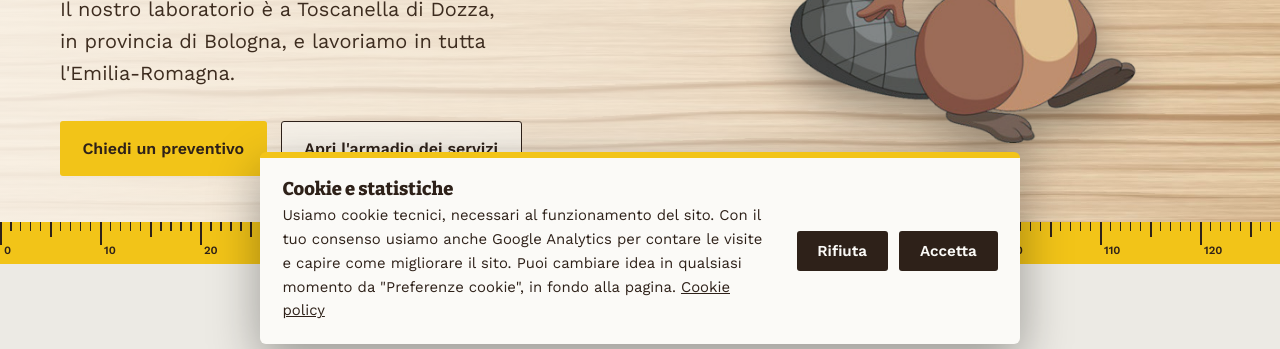
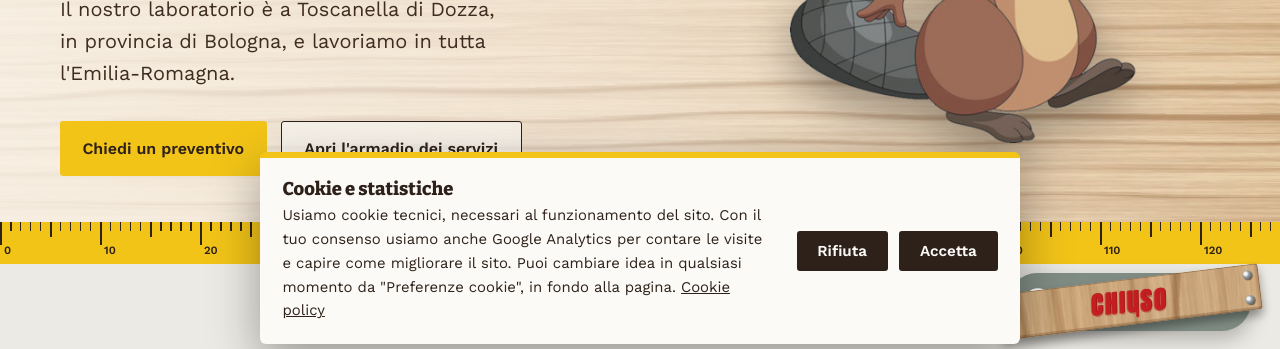
Before and after one commit to ilcastoro/ilcastoro.github.io, a plain HTML site: page index.html in a window 1280 px wide. Shown: the part 440-789 px from the top of the page. Drawn offline with nearby package versions, Linux system fonts and the light colour scheme.

Commit message:
Pulsante WhatsApp attivo solo negli orari di apertura, con tavola CHIUSO fuori orario
Co-Authored-By: Claude Opus 5.5 <noreply@anthropic.com>
Claude-Session: https://claude.ai/code/session_013yCEezBgPxXtptbJ3hqXxY

```diff
--- a/index.html
+++ b/index.html
@@ -294,6 +294,28 @@
   .btn-scuro:hover{background:var(--noce-2)}
   @media (max-width:640px){.banner-cookie{grid-template-columns:1fr}.banner-cookie .scelte .btn{flex:1}}
 
+  /* ---------- pulsante WhatsApp con orari ---------- */
+  .wa{position:fixed;right:clamp(.9rem,2.5vw,1.8rem);bottom:clamp(.9rem,2.5vw,1.8rem);z-index:55;display:flex;align-items:center;gap:.7rem;
+    background:#1FA855;color:#fff;text-decoration:none;font:600 1rem var(--sans);padding:.75rem 1.2rem .75rem .8rem;border-radius:40px;box-shadow:0 10px 26px rgba(20,80,40,.35)}
+  .wa:hover{background:#178F47}
+  .wa svg{width:34px;height:34px;flex:none}
+  .wa .tavola-chiuso{display:none}
+  .wa.chiuso{background:#7f8c84;box-shadow:0 8px 20px rgba(0,0,0,.25);cursor:not-allowed}
+  .wa.chiuso:hover{background:#7f8c84}
+  .wa.chiuso .tavola-chiuso{display:flex;position:absolute;left:-10px;right:-10px;top:50%;height:46px;margin-top:-23px;transform:rotate(-7deg);
+    align-items:center;justify-content:center;background:#C9A274 url(img/legno-telaio.jpg) center/cover;border-radius:3px;
+    box-shadow:0 6px 10px rgba(0,0,0,.35),inset 0 0 0 1px rgba(90,55,25,.4),inset 0 -3px 0 rgba(90,55,25,.25)}
+  .tavola-chiuso i{position:absolute;width:9px;height:9px;border-radius:50%;
+    background:radial-gradient(circle at 35% 35%,#f4f4f4 0 18%,#a6abb0 35%,#5b6166 75%);box-shadow:1px 1px 1px rgba(0,0,0,.5)}
+  .tavola-chiuso i:nth-child(1){left:7px;top:6px}.tavola-chiuso i:nth-child(2){right:7px;top:6px}
+  .tavola-chiuso i:nth-child(3){left:7px;bottom:6px}.tavola-chiuso i:nth-child(4){right:7px;bottom:6px}
+  .tavola-chiuso b{font:900 1.55rem/1 Impact,"Arial Black",var(--sans);letter-spacing:.08em;color:#C4161C;transform:rotate(2deg) skewX(-4deg);
+    position:relative;text-shadow:1px 0 0 rgba(160,10,15,.9),-1px 1px 0 rgba(196,22,28,.55),1px 2px 0 rgba(150,8,12,.35),0 0 2px rgba(196,22,28,.4);opacity:.94}
+  .tavola-chiuso b::after{content:"";position:absolute;left:58%;top:78%;width:3px;height:9px;border-radius:0 0 3px 3px;background:#C4161C}
+  .wa-orari{position:absolute;right:0;bottom:calc(100% + 10px);white-space:nowrap;background:var(--noce);color:var(--bianco);font:500 .85rem var(--sans);padding:.45rem .7rem;border-radius:4px;opacity:0;transform:translateY(4px);transition:opacity .2s,transform .2s;pointer-events:none}
+  .wa.chiuso:hover .wa-orari,.wa.chiuso:focus .wa-orari,.wa.chiuso.mostra .wa-orari{opacity:1;transform:none}
+  @media (max-width:560px){.wa .wa-testo{display:none}.wa{padding:.7rem}.wa.chiuso .tavola-chiuso{left:-38px;right:-8px;height:40px;margin-top:-20px}.tavola-chiuso b{font-size:1.15rem}.wa-orari{white-space:normal;width:min(260px,80vw)}}
+
   /* ---------- chi siamo ---------- */
   .chi{background:var(--salvia);color:var(--bianco)}
   .chi .grid{display:grid;grid-template-columns:1.1fr 1fr;gap:4rem;align-items:start}
@@ -571,6 +593,13 @@
   </div>
 </div>
 
+<a class="wa" id="wa" href="https://wa.me/393296285002?text=Buongiorno%2C%20vorrei%20informazioni%20su%20un%20lavoro%20in%20legno." target="_blank" rel="noopener">
+  <svg viewBox="0 0 32 32" aria-hidden="true"><path fill="#fff" d="M16 3C8.8 3 3 8.6 3 15.6c0 2.5.8 4.9 2.1 6.9L3.6 29l6.8-1.7c1.7.9 3.6 1.4 5.6 1.4 7.2 0 13-5.6 13-12.6S23.2 3 16 3z"/><path fill="#1FA855" d="M12.2 9.6c-.3-.6-.6-.6-.9-.6h-.8c-.3 0-.7.1-1 .5-.4.4-1.3 1.3-1.3 3.1s1.3 3.6 1.5 3.8c.2.3 2.6 4.1 6.4 5.6 3.2 1.2 3.8 1 4.5.9.7-.1 2.2-.9 2.5-1.8.3-.9.3-1.6.2-1.8-.1-.2-.3-.3-.7-.5l-2.4-1.2c-.3-.1-.6-.2-.8.2-.2.4-.9 1.2-1.1 1.4-.2.2-.4.3-.8.1-.4-.2-1.5-.6-2.9-1.8-1.1-1-1.8-2.1-2-2.5-.2-.4 0-.6.2-.8l.6-.7c.2-.2.3-.4.4-.7.1-.3.1-.5 0-.7l-1.2-2.8z"/></svg>
+  <span class="wa-testo">Scrivici su WhatsApp</span>
+  <span class="tavola-chiuso" aria-hidden="true"><i></i><i></i><i></i><i></i><b>CHIUSO</b></span>
+  <span class="wa-orari" role="status"></span>
+</a>
+
 <footer>
   <div class="wrap">
     <div class="grid">
@@ -715,6 +744,30 @@
     if(v==='si')caricaAnalytics(); else if(window.gaCaricato){cancellaCookieGA();location.reload()} else cancellaCookieGA();
   }));
   document.querySelectorAll('[data-preferenze-cookie]').forEach(b=>b.addEventListener('click',()=>{banner.hidden=false;banner.querySelector('button').focus()}));
+  // ---- WhatsApp attivo solo negli orari di apertura (ora italiana) ----
+  // Giorni: 1=lunedì … 5=venerdì. Fasce: 08:00–12:00 e 13:00–17:00.
+  const GIORNI_APERTI=[1,2,3,4,5], FASCE=[[8*60,12*60],[13*60,17*60]];
+  const wa=document.getElementById('wa'), waHref=wa.getAttribute('href'), waOrari=wa.querySelector('.wa-orari');
+  function oraItalia(){
+    const parti=new Intl.DateTimeFormat('it-IT',{timeZone:'Europe/Rome',weekday:'short',hour:'2-digit',minute:'2-digit',hourCycle:'h23'}).formatToParts(window.oraProva||new Date());
+    const g={dom:0,lun:1,mar:2,mer:3,gio:4,ven:5,sab:6}[parti.find(p=>p.type==='weekday').value.slice(0,3).toLowerCase()];
+    return {giorno:g,minuti:+parti.find(p=>p.type==='hour').value*60+ +parti.find(p=>p.type==='minute').value};
+  }
+  function prossimaApertura({giorno,minuti}){
+    const nomi=['domenica','lunedì','martedì','mercoledì','giovedì','venerdì','sabato'];
+    if(GIORNI_APERTI.includes(giorno)){const f=FASCE.find(([a])=>minuti<a);if(f)return 'alle '+String(f[0]/60).padStart(2,'0')+':00';}
+    for(let i=1;i<=7;i++){const d=(giorno+i)%7;if(GIORNI_APERTI.includes(d))return (i===1?'domani':nomi[d])+' alle '+String(FASCE[0][0]/60).padStart(2,'0')+':00';}
+  }
+  function aggiornaWA(){
+    const t=oraItalia();
+    const aperto=GIORNI_APERTI.includes(t.giorno)&&FASCE.some(([a,b])=>t.minuti>=a&&t.minuti<b);
+    wa.classList.toggle('chiuso',!aperto);
+    if(aperto){wa.setAttribute('href',waHref);wa.removeAttribute('aria-disabled');wa.setAttribute('aria-label','Scrivici su WhatsApp');waOrari.textContent='';}
+    else{wa.removeAttribute('href');wa.setAttribute('aria-disabled','true');wa.setAttribute('tabindex','0');
+      const r='Siamo chiusi: WhatsApp riapre '+prossimaApertura(t)+'.';waOrari.textContent=r;wa.setAttribute('aria-label',r);}
+  }
+  wa.addEventListener('click',e=>{if(wa.classList.contains('chiuso')){e.preventDefault();wa.classList.add('mostra');setTimeout(()=>wa.classList.remove('mostra'),2500)}});
+  aggiornaWA(); setInterval(aggiornaWA,60000);
 </script>
 </body>
 </html>
```
Also changed, not shown: privacy.html (+2 -1 lines).
